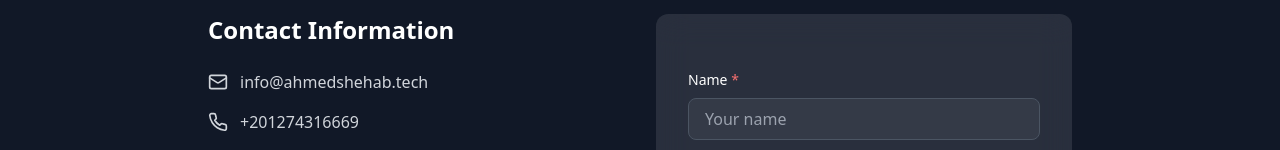
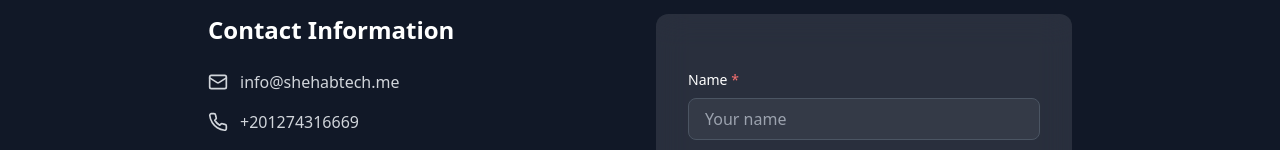
Before and after one commit to AhmedShehab1/Portfolio, a React (Vite) app: page / in a window 1280 px wide. Shown: the part 3322-3472 px from the top of the page. Built offline with nearby package versions, Linux system fonts and the light colour scheme.

Commit message:
Update email contact information in Contact component

```diff
--- a/src/components/Contact.tsx
+++ b/src/components/Contact.tsx
@@ -140,12 +140,12 @@ const Contact: React.FC = () => {
             <h3 className="text-2xl font-semibold mb-4">Contact Information</h3>
             <div className="space-y-4">
               <a
-                href="mailto:info@ahmedshehab.tech"
+                href="mailto:info@shehabtech.me"
                 className="flex items-center gap-3 text-gray-300 hover:text-blue-400 transition-colors"
-                aria-label="Email me at info@ahmedshehab.tech"
+                aria-label="Email me at info@shehabtech.me"
               >
                 <Mail className="w-5 h-5" aria-hidden="true" />
-                info@ahmedshehab.tech
+                info@shehabtech.me
               </a>
               <a
                 href="tel:+201274316669"
```
